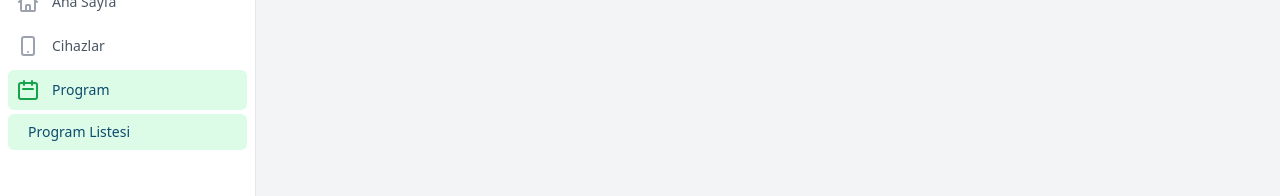
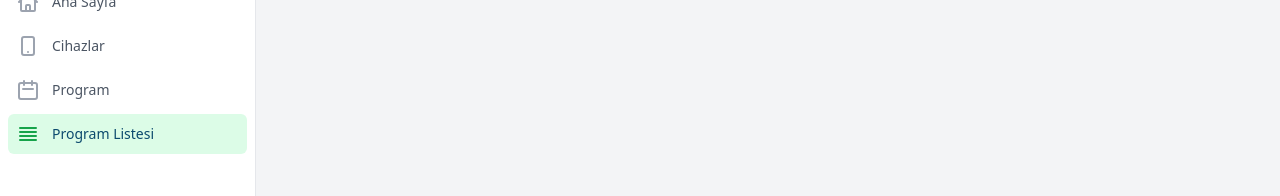
Before and after one commit to Avkar-Yazilim/iot-system-management, a React (Vite) app in the folder frontend/iot-system-management-frontend/: page /schedule-list in a window 1280 px wide. Shown: the part 262-458 px from the top of the page. Built offline with nearby package versions, Linux system fonts and the light colour scheme; no server answers; sample sign-in values are in the browser's storage.

Commit message:
ScheduleList & Dashboard Fixed

```diff
--- a/frontend/iot-system-management-frontend/src/pages/Dashboard.jsx
+++ b/frontend/iot-system-management-frontend/src/pages/Dashboard.jsx
@@ -10,7 +10,7 @@ const navigation = [
   {
     name: "Program Listesi",
     to: "/schedule-list",
-    icon: "clipboard-list",
+    icon: "list",
     adminOnly: false,
   },
   { name: "Geçmiş", to: "/logs", icon: "clock", adminOnly: true },
@@ -65,6 +65,21 @@ const icons = {
         strokeLinejoin="round"
         strokeWidth={2}
         d="M8 7V3m8 4V3m-9 8h10M5 21h14a2 2 0 002-2V7a2 2 0 00-2-2H5a2 2 0 00-2 2v12a2 2 0 002 2z"
+      />
+    </svg>
+  ),
+  list: (
+    <svg
+      className="w-6 h-6"
+      fill="none"
+      stroke="currentColor"
+      viewBox="0 0 24 24"
+    >
+      <path
+        strokeLinecap="round"
+        strokeLinejoin="round"
+        strokeWidth={2}
+        d="M4 6h16M4 10h16M4 14h16M4 18h16"
       />
     </svg>
   ),
@@ -310,7 +325,13 @@ function SidebarContent({ currentPath, onLogout, setSidebarOpen }) {
           const isActive =
             currentPath === item.to ||
             (item.to === "/home" && currentPath === "/home") ||
-            (item.to !== "/home" && currentPath.startsWith(item.to));
+            (item.to === "/schedule" && currentPath === "/schedule") ||
+            (item.to === "/schedule-list" &&
+              currentPath === "/schedule-list") ||
+            (item.to !== "/home" &&
+              item.to !== "/schedule" &&
+              item.to !== "/schedule-list" &&
+              currentPath.startsWith(item.to));
 
           return (
             <NavLink
--- a/frontend/iot-system-management-frontend/src/pages/ScheduleList.jsx
+++ b/frontend/iot-system-management-frontend/src/pages/ScheduleList.jsx
@@ -17,6 +17,7 @@ export default function ScheduleList() {
         setSchedules(response);
       } catch (error) {
         console.error("Error fetching schedules:", error);
+        alert("Programlar alınırken bir hata oluştu!");
       }
     };
 
```
